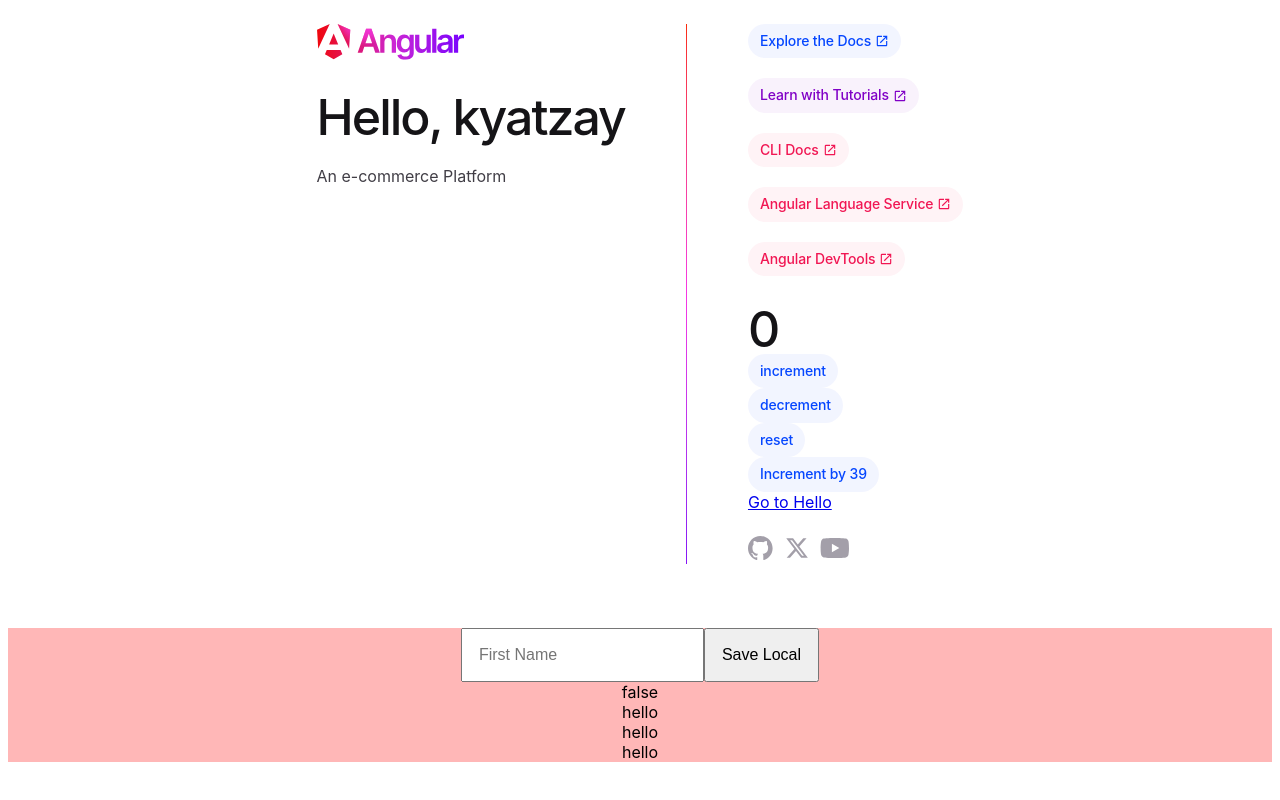
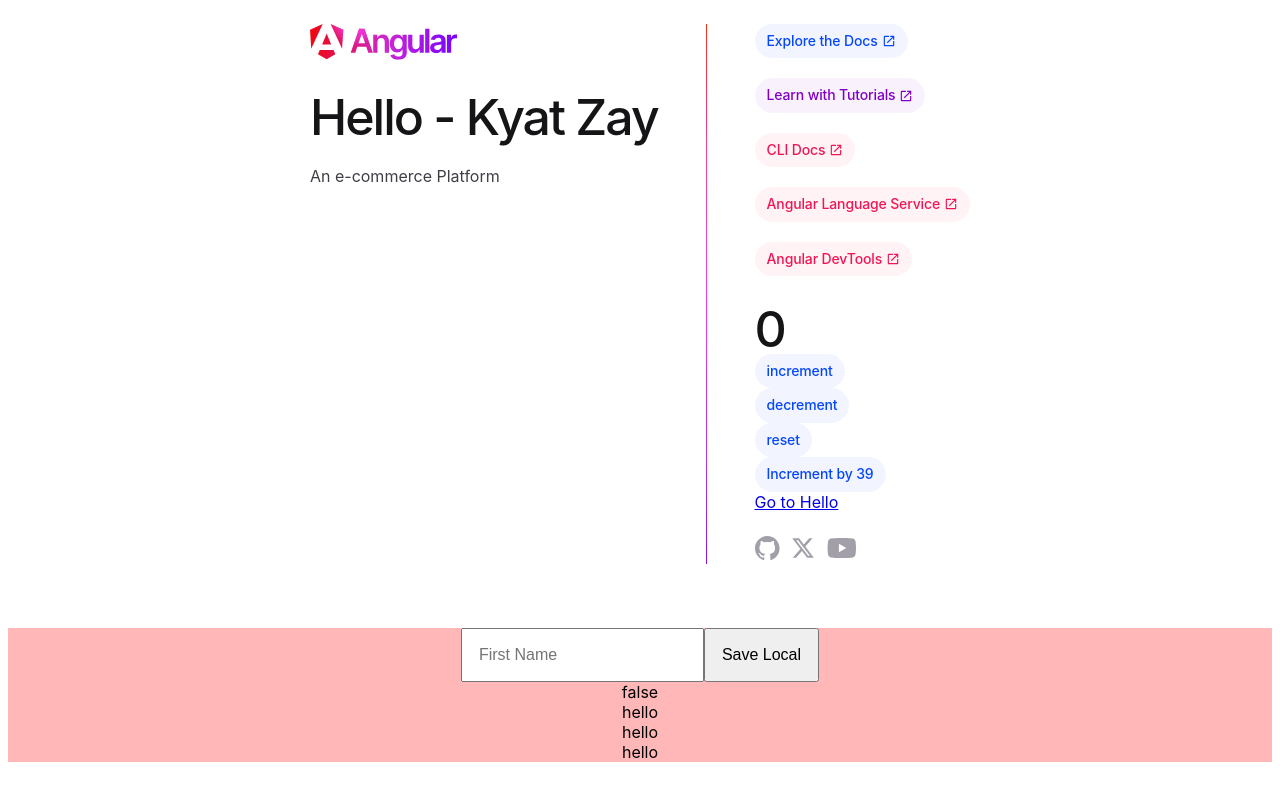
Before and after one commit to thanhtutzaw/kyatzay, an Angular app: page /hello in a window 1280 px wide. Built offline with nearby package versions, Linux system fonts and the light colour scheme.

Commit message:
update : icon

```diff
--- a/src/app/app.component.html
+++ b/src/app/app.component.html
@@ -216,7 +216,7 @@
           <clipPath id="a"><path fill="#fff" d="M0 0h982v239H0z" /></clipPath>
         </defs>
       </svg>
-      <h1>Hello, {{ title }}</h1>
+      <h1>Hello - Kyat Zay</h1>
       <p>An e-commerce Platform</p>
     </div>
     <!-- <div>{{ firstName() }}</div> -->
--- a/src/app/hello.component.ts
+++ b/src/app/hello.component.ts
@@ -8,8 +8,9 @@ import { RouterOutlet } from '@angular/router';
 })
 export class HelloComponent implements OnInit {
   pageTitle = 'Page';
+  loading = false;
+
   ngOnInit(): void {
-    // alert('ngOninit');
     typeof window !== 'undefined'
       ? window?.localStorage.getItem('firstName')
         ? (document.title =
@@ -22,7 +23,6 @@ export class HelloComponent implements OnInit {
       ? window?.localStorage.getItem('firstName') ?? ''
       : ''
   );
-  loading = false;
   onChange(event: KeyboardEvent) {
     const value = (event.target as HTMLInputElement).value;
     this.firstName.set(value);
```
